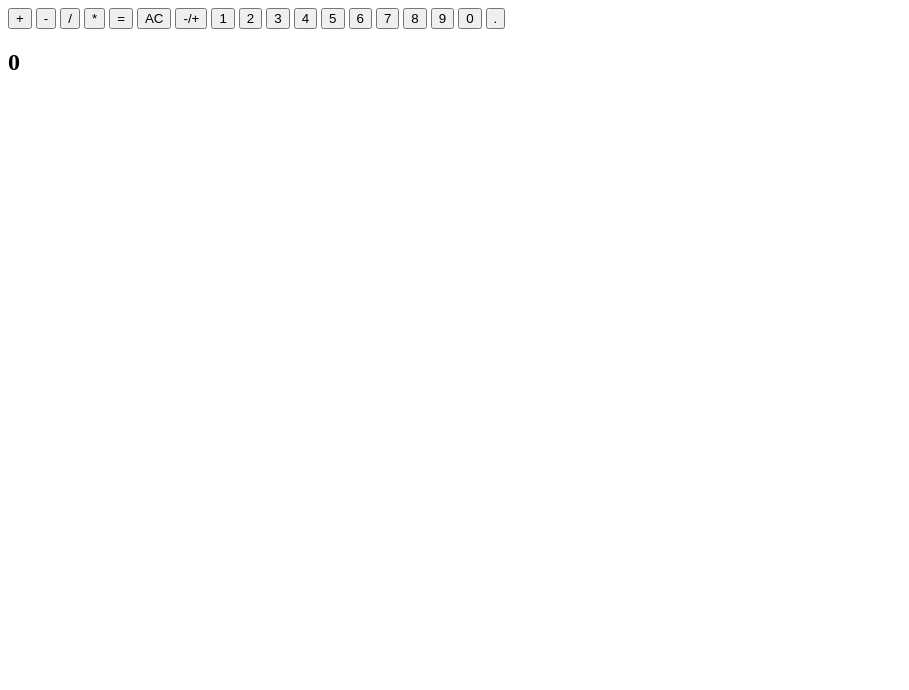
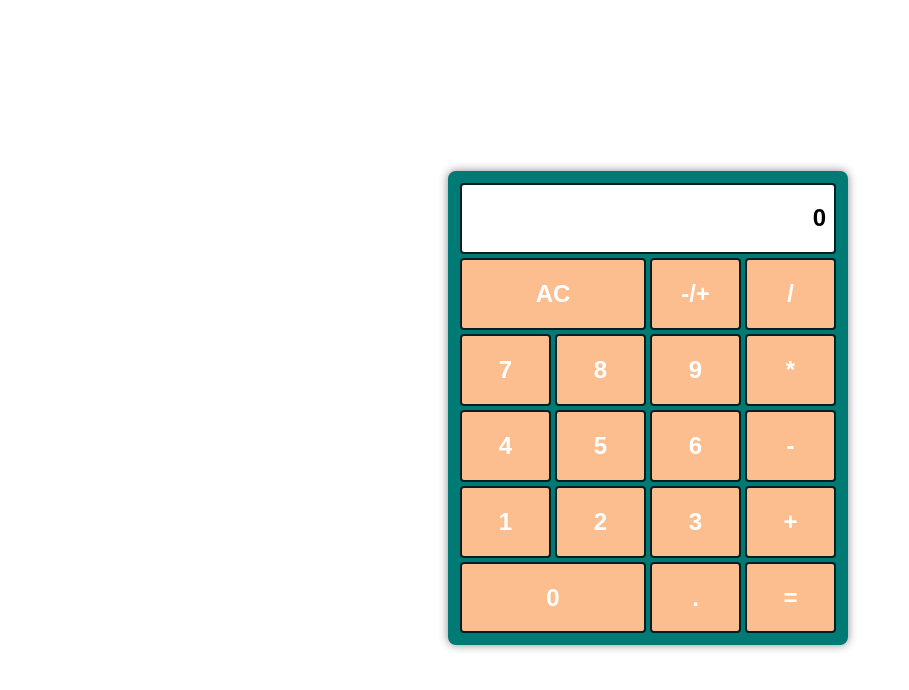
Before and after one commit to Lukeawagner12/Calculator, a plain HTML site: page index.html in a window 1280 px wide. Shown: the whole page, without its empty margins (0-909 px from the left). Drawn offline with Linux system fonts and the light colour scheme.

Commit message:
Styled calculator

```diff
--- a/index.html
+++ b/index.html
@@ -7,28 +7,35 @@
     <title>Calculator</title>
 </head>
 <body>
-    <button class="btn add oporator" value="+">+</button>
-    <button class="btn sub oporator" value="-">-</button>
-    <button class="btn div oporator" value="/">/</button>
-    <button class="btn mult oporator" value="*">*</button>
-    <button id="equals" class="btn">=</button>
+    <div class="wrapper">
+        <div class="calculator">
+            <!-- row 1 -->
+            <div class="display"><h2 class="result">0</h2></div>
+            <!-- row 2 -->
             <button class="btn clear">AC</button>
             <button class="btn pos-nev">-/+</button>
-
+            <button class="btn div oporator" value="/">/</button>
+            <!-- row 3 -->
+            <button class="btn num7 number-button" value="7">7</button>
+            <button class="btn num8 number-button" value="8">8</button>
+            <button class="btn num9 number-button" value="9">9</button>
+            <button class="btn mult oporator" value="*">*</button>
+            <!-- row 4 -->
+            <button class="btn num4 number-button" value="4">4</button>
+            <button class="btn num5 number-button" value="5">5</button>
+            <button class="btn num6 number-button" value="6">6</button>
+            <button class="btn sub oporator" value="-">-</button>
+            <!-- row 5 -->
             <button class="btn num1 number-button" value="1">1</button>
             <button class="btn num2 number-button" value="2">2</button>
             <button class="btn num3 number-button" value="3">3</button>
-    <button class="btn num4 number-button" value="4">4</button>
-    <button class="btn num5 number-button" value="5">5</button>
-    <button class="btn num6 number-button" value="6">6</button>
-    <button class="btn num7 number-button" value="7">7</button>
-    <button class="btn num8 number-button" value="8">8</button>
-    <button class="btn num9 number-button" value="9">9</button>
+            <button class="btn add oporator" value="+">+</button>
+            <!-- row 6 -->
             <button class="btn num0 number-button" value="0">0</button>
             <button class="btn decimal number-button" value=".">.</button>
-
-
-    <h2 class="result">0</h2>
+            <button id="equals" class="btn">=</button>
+        </div>
+    </div>
     <script src="script.js"></script>
 </body>
 </html>
--- a/style.css
+++ b/style.css
@@ -0,0 +1,47 @@
+* {
+    font-family: sans-serif;
+    box-sizing: border-box;
+}
+.wrapper {
+    height: 100vh;
+    width: 100vw;
+    display: flex;
+    justify-content: center;
+    align-items: center;
+}
+.calculator {
+    display: grid;
+    grid-template-columns: repeat(4, 1fr);
+    grid-template-rows: repeat(6, 1fr);
+    width: 400px;
+    padding: 12px;
+    background-color: #007a75;
+    gap: 4px;
+    border-radius: 8px;
+    box-shadow: 0px 0px 10px #888888;
+}
+.display {
+    grid-row: 1;
+    grid-column: 1/5;
+    display: flex;
+    justify-content: end;
+    background-color: white;
+    border-radius: 4px;
+    padding: 0px 8px;
+    border: solid 2px #011F22;
+}
+.clear {
+    grid-column: 1/3;
+}
+.num0 {
+    grid-column: 1/3;
+}
+.btn {
+    background-color: #FCBE8F;
+    border: none;
+    border-radius: 4px;
+    font-size: 24px;
+    font-weight: bold;
+    color: #fff;
+    border: solid 2px #011F22;
+}
```
Lines whose indentation alone changed are shown as unchanged.
